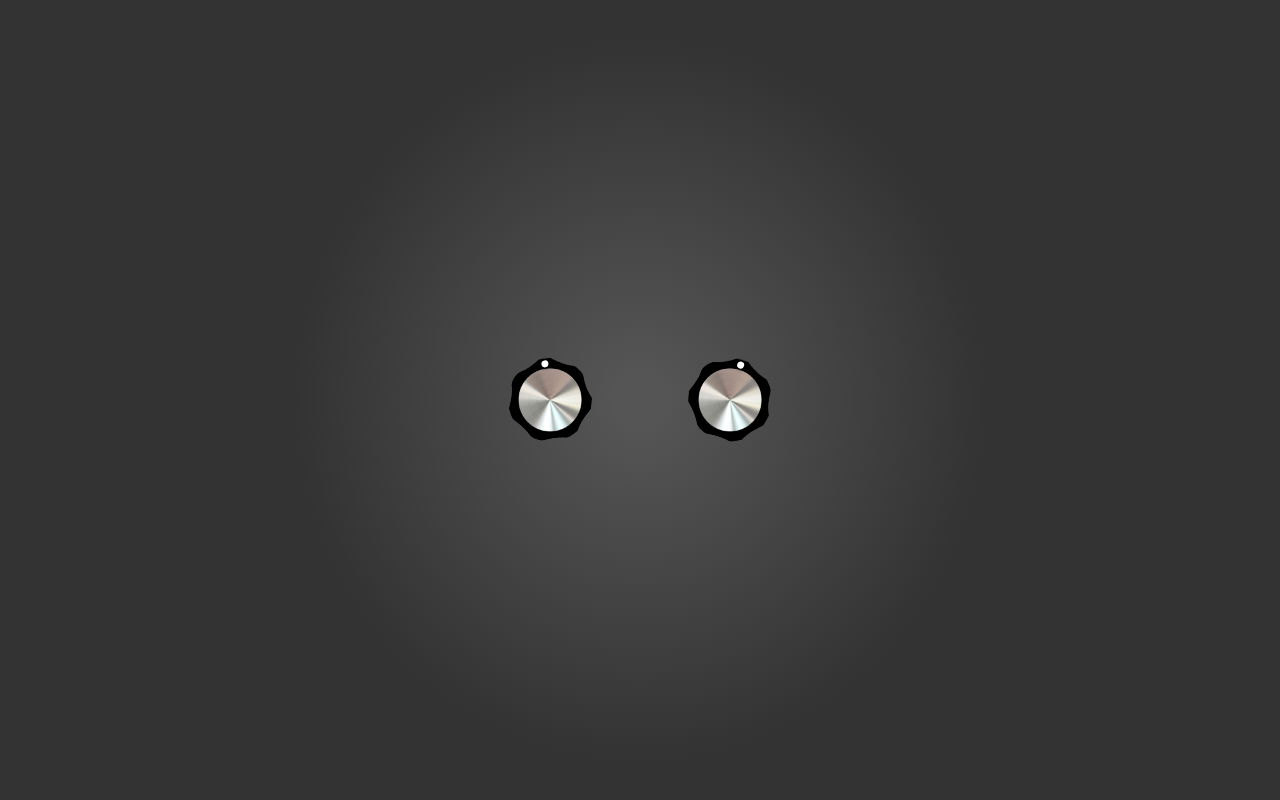
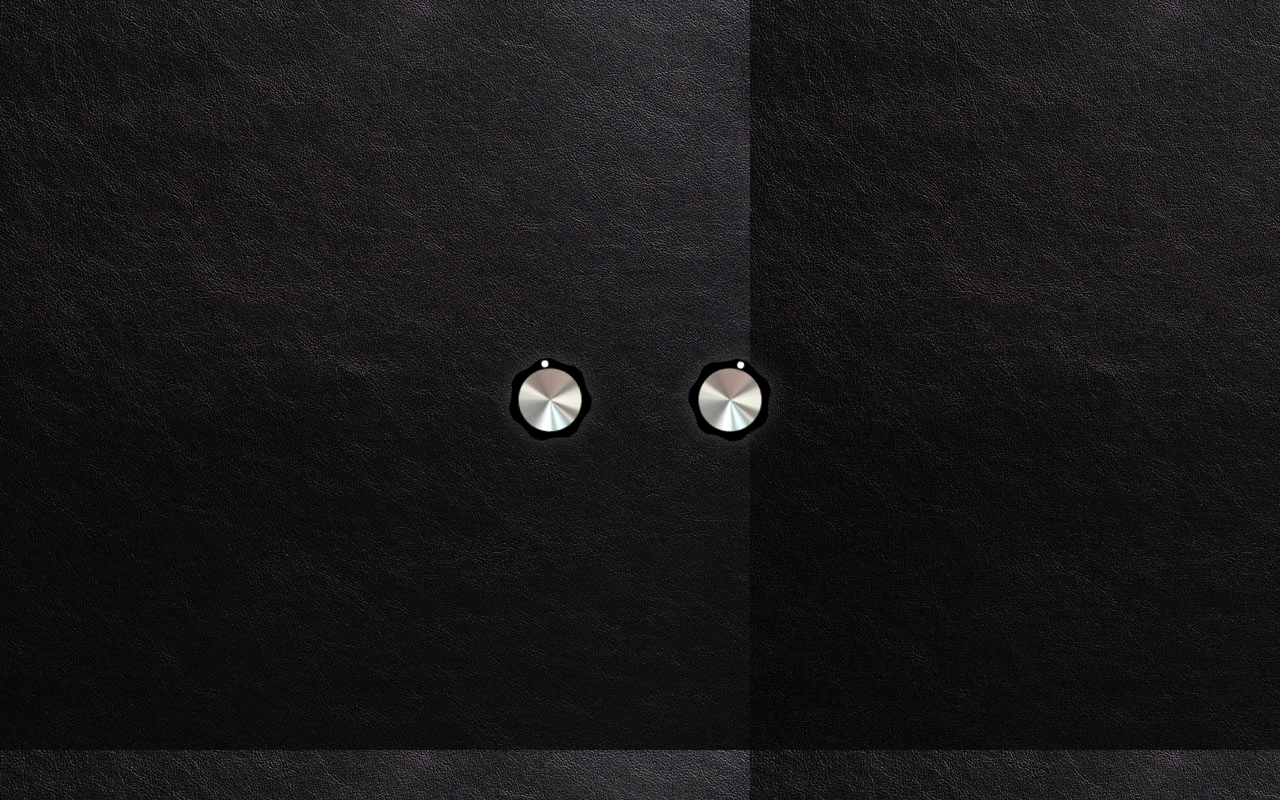
Before and after one commit to keatonwilliamson/knobs-test, a React (Create React App) app: page / in a window 1280 px wide. Built offline with nearby package versions, Linux system fonts and the light colour scheme.

Commit message:
black vinyl

```diff
--- a/src/App.css
+++ b/src/App.css
@@ -43,7 +43,7 @@ html, body {
 }
 body {
   margin: 0;
-  background-image: radial-gradient(30% 50%, #555 6%, #333 90%);
+  background-image: url('./Assets/black-leather-far.jpg');
   display: flex;
   justify-content: center;
   align-items: center;
@@ -89,6 +89,7 @@ body {
   display: flex;
   justify-content: center;
   align-items: center;
+  filter: drop-shadow(0px 0px 10px rgba(196, 196, 196, 0.235));
 }
 .knob.inner .grip {
   position: absolute;
```
Also changed, not shown: src/Assets/black-leather-far.jpg (added).
